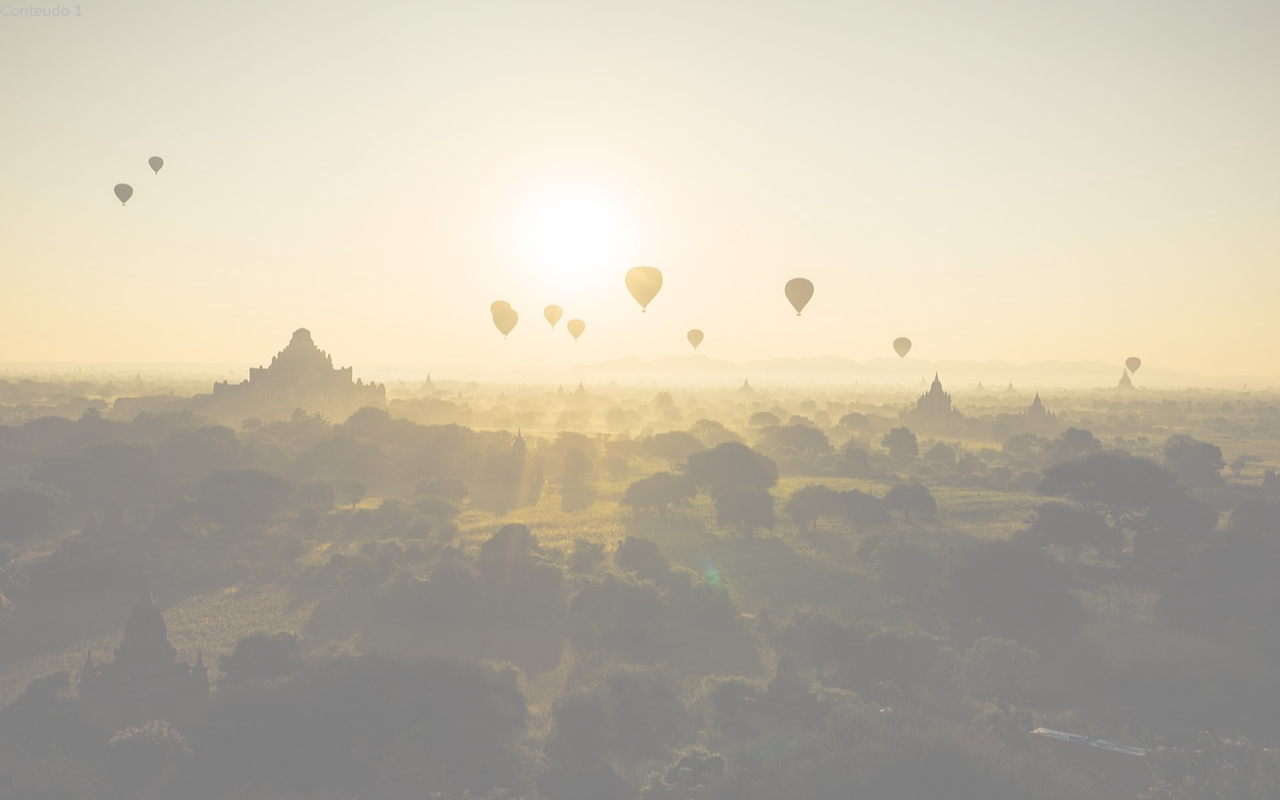
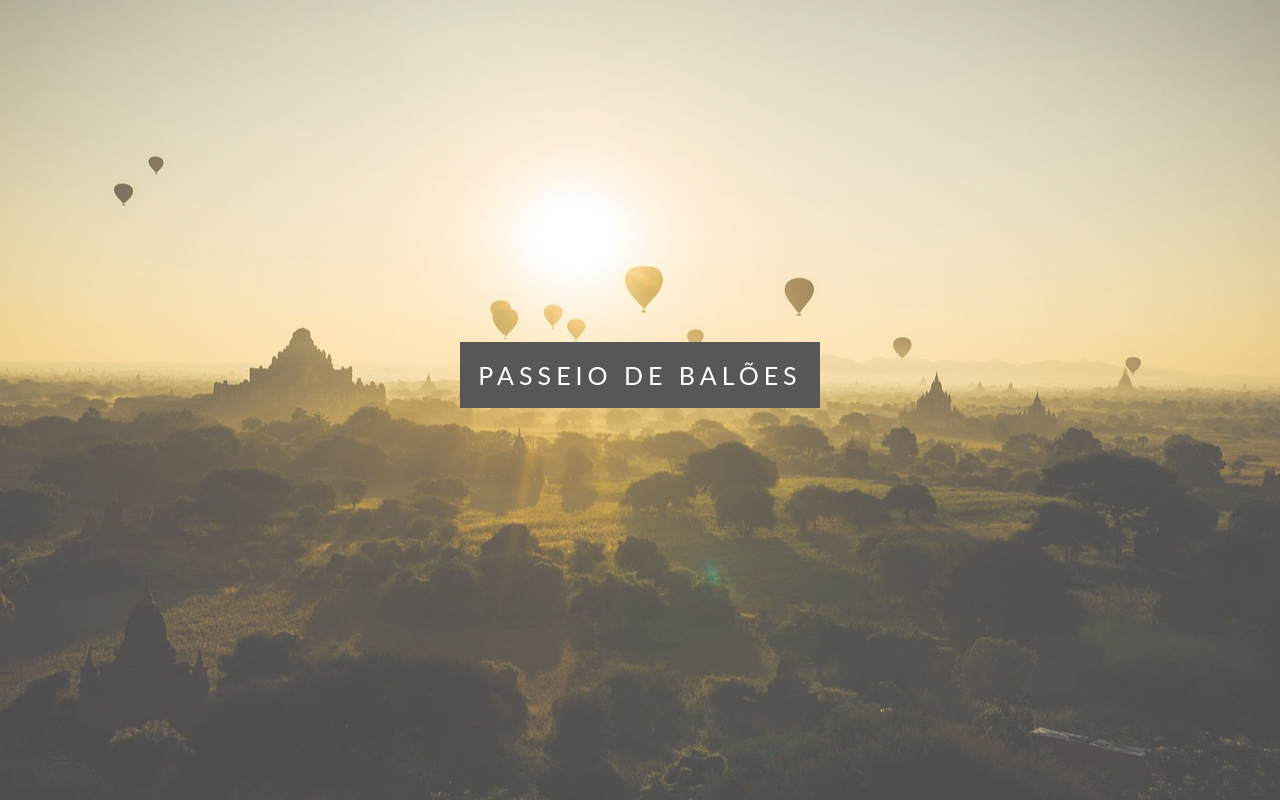
Before and after one commit to TiaguMB/parallax, a plain HTML site: page index.html in a window 1280 px wide. Shown: the top 802 px of the page. Drawn offline with Linux system fonts and the light colour scheme.

Commit message:
Adicionado títulos

```diff
--- a/assets/css/styles.css
+++ b/assets/css/styles.css
@@ -19,8 +19,9 @@ h3 {
 }
 
 .caixa1, .caixa2, .caixa3, .caixa4 {
+   position: relative;
    height: 100%;
-   opacity: 0.5;
+   opacity: 0.7;
    background-repeat: no-repeat;
    background-attachment: fixed;
    background-size: cover;
@@ -42,3 +43,21 @@ h3 {
 .caixa4 {
    background-image: url("../img/imagem4.jpg");
 }
+
+.conteudo-titulo {
+   position: absolute;
+   left: 0;
+   top: 45%;
+   width: 100%;
+   /* transform: translate(-50%, -50%); */
+   text-align: center;
+}
+
+.conteudo-titulo span.titulo {
+   color: white;
+   background-color: #111;
+   padding: 18px;
+   font-size: 25px;
+   letter-spacing: 5px;
+   text-transform: uppercase;
+}
--- a/index.html
+++ b/index.html
@@ -10,7 +10,11 @@
 <body>
 
    <div class="caixa1">
-      Conteudo 1
+      <div class="conteudo-titulo">
+         <span class="titulo">
+            Passeio de balões
+         </span>
+      </div>
    </div>
 
    <div class="conteudo">
@@ -20,7 +24,11 @@
    </div>
 
    <div class="caixa2">
-      Caixa 2
+      <div class="conteudo-titulo">
+         <span class="titulo">
+            Pegando a estrada
+         </span>
+      </div>
    </div>
 
    <div class="conteudo">
@@ -30,11 +38,19 @@
    </div>
 
    <div class="caixa3">
-      Caixa 3
+      <div class="conteudo-titulo">
+         <span class="titulo">
+            Pôr do sol
+         </span>
+      </div>
    </div>
 
    <div class="caixa4">
-      Caixa 4
+      <div class="conteudo-titulo">
+         <span class="titulo">
+            Montanhas
+         </span>
+      </div>
    </div>
 
 </body>
```
